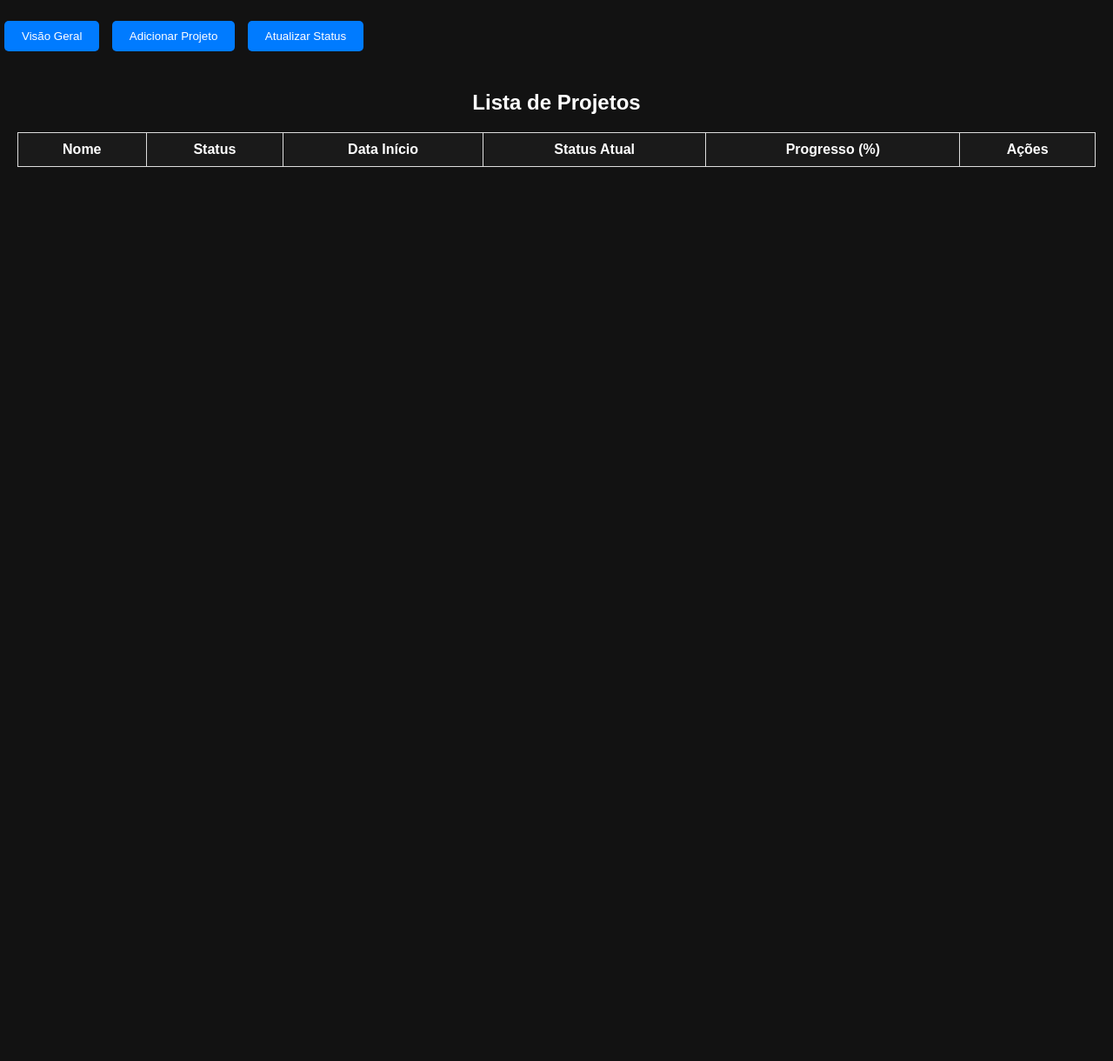
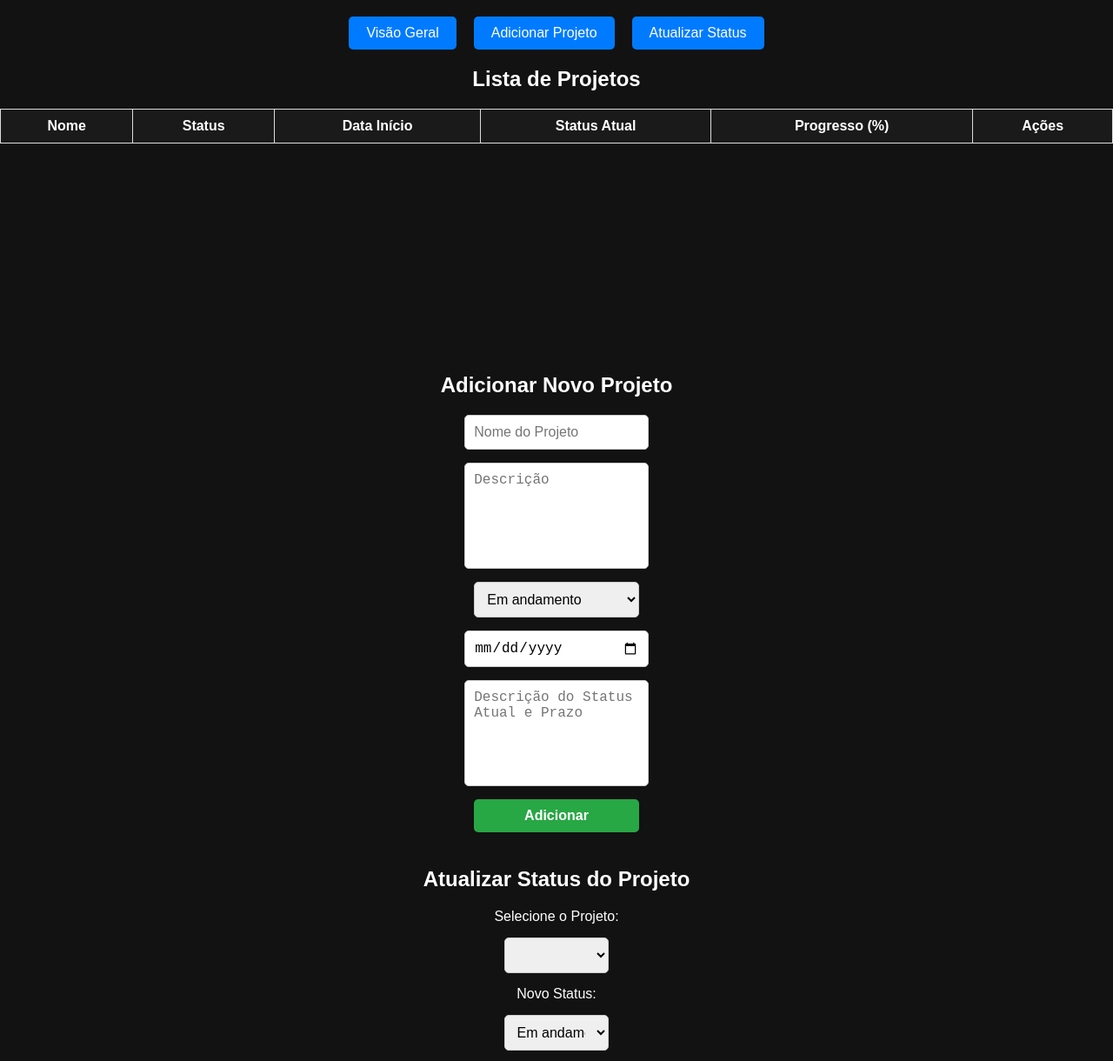
Before and after one commit to lucashebarros/relatorio_bi, a plain HTML site: page frontend/index.html in a window 1280 px wide. Shown: the part 61-1281 px from the top of the page at 87% size. Before the commit the page ends 800 px from the top, so only its background shows below. Drawn offline with nearby package versions, Linux system fonts and the light colour scheme; no server answers.

Commit message:
Update styles.css

```diff
--- a/frontend/styles.css
+++ b/frontend/styles.css
@@ -12,13 +12,20 @@ body {
   text-align: center;
 }
 
+nav {
+  display: flex;
+  justify-content: center;
+  margin: 20px 0;
+}
+
 nav button {
-  margin: 5px;
+  margin: 0 10px;
   padding: 10px 20px;
+  font-size: 16px;
+  cursor: pointer;
   background-color: #007BFF;
+  color: white;
   border: none;
-  color: white;
-  cursor: pointer;
   border-radius: 5px;
 }
 
@@ -31,8 +38,10 @@ h1, h2 {
 }
 
 .section {
-  padding: 20px;
-  display: none;
+  display: flex;
+  flex-direction: column;
+  align-items: center;
+  margin-top: 20px;
 }
 
 .section.active {
@@ -68,3 +77,37 @@ button {
 button:hover {
   background-color: #218838;
 }
+
+/* Estilizar o formulário de "Adicionar Novo Projeto" */
+form {
+  display: flex;
+  flex-direction: column;
+  align-items: center;
+  gap: 15px; /* Espaçamento entre os campos */
+}
+
+form input, form textarea, form select, form button {
+  width: 80%; /* Mesmo tamanho para todos os campos */
+  max-width: 500px; /* Limita o tamanho máximo */
+  padding: 10px;
+  font-size: 16px;
+  border: 1px solid #ccc;
+  border-radius: 5px;
+}
+
+form textarea {
+  resize: none; /* Impede redimensionamento */
+  height: 100px; /* Altura padrão para o campo de texto */
+}
+
+form button {
+  background-color: #28a745;
+  color: white;
+  border: none;
+  cursor: pointer;
+  font-weight: bold;
+}
+
+form button:hover {
+  background-color: #218838;
+}
```
